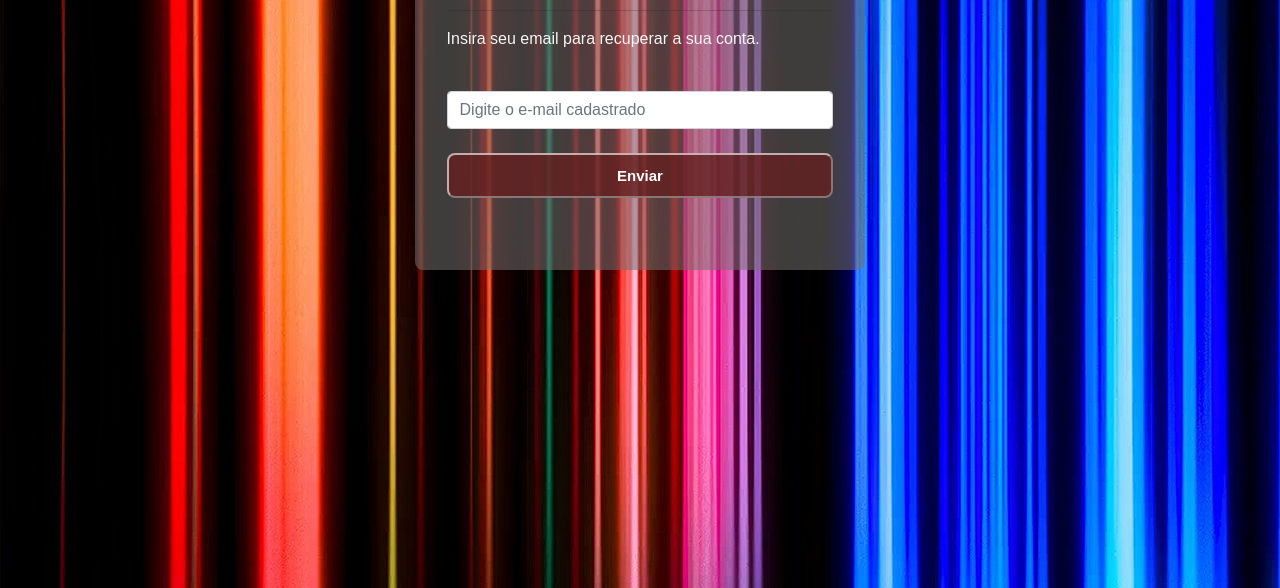
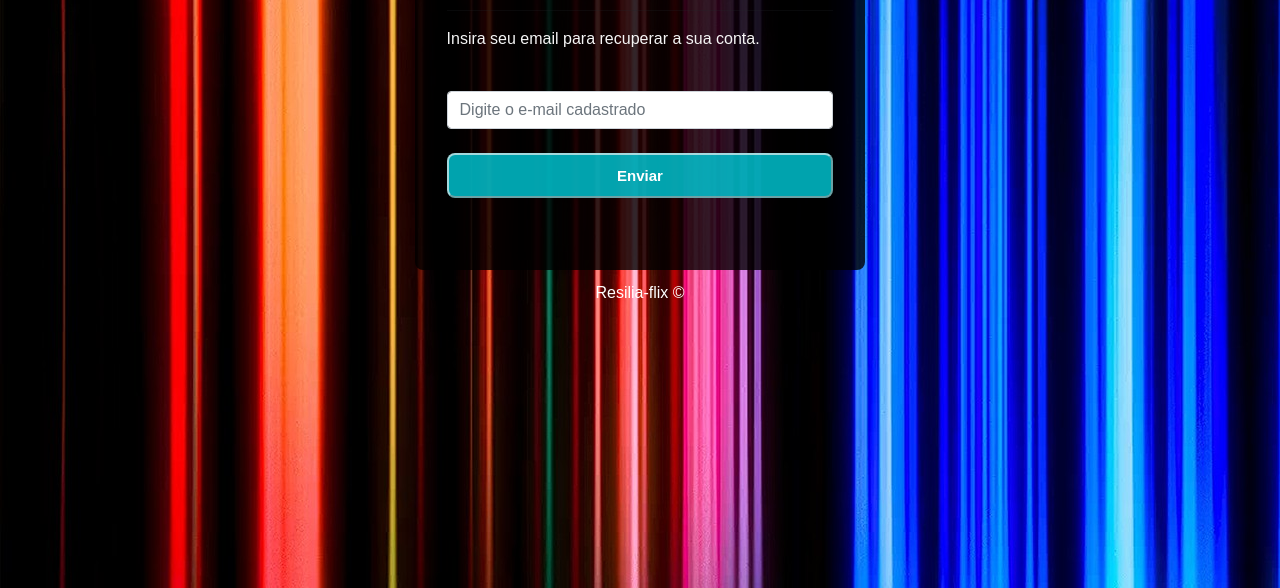
Before and after one commit to Rodrigo-Abreuu/Resilia-Flix, a plain HTML site: page esqueci_minha_senha/index.html in a window 1280 px wide. Shown: the part 212-800 px from the top of the page. Drawn offline with nearby package versions, Linux system fonts and the light colour scheme.

Commit message:
Mudanças solicitadas no design do esqueci-minha-senha

```diff
--- a/esqueci_minha_senha/esqueci-minha-senha.css
+++ b/esqueci_minha_senha/esqueci-minha-senha.css
@@ -41,7 +41,7 @@ body{
 }
 
 .form-submit-button {
-    background: rgba(100, 32, 32, 0.815);
+    background: rgba(0, 200, 214, 0.815);
     color: white;
     height: 45px;
     border-style: outset;
@@ -58,10 +58,17 @@ body{
     padding: 2rem;
     max-width: 30rem;
     margin: auto;
-    background-color: rgba(117, 111, 111, 0.541);
+    background-color: rgba(0, 0, 0, 0.801);
     border-radius: 0.5rem;
 }
 
 .navbar-brand{
     font-family: 'Bebas Neue', cursive;
 }
+
+.footer_esqueci_minha_senha{
+
+  color: #ffffff;
+  padding: .7rem;
+  text-align: center;
+}
--- a/esqueci_minha_senha/index.html
+++ b/esqueci_minha_senha/index.html
@@ -43,6 +43,7 @@
 
         </form>
 
+        <footer class="footer_esqueci_minha_senha"> <p>Resilia-flix &copy</p></footer>
 
     </body>
 </html>
```
